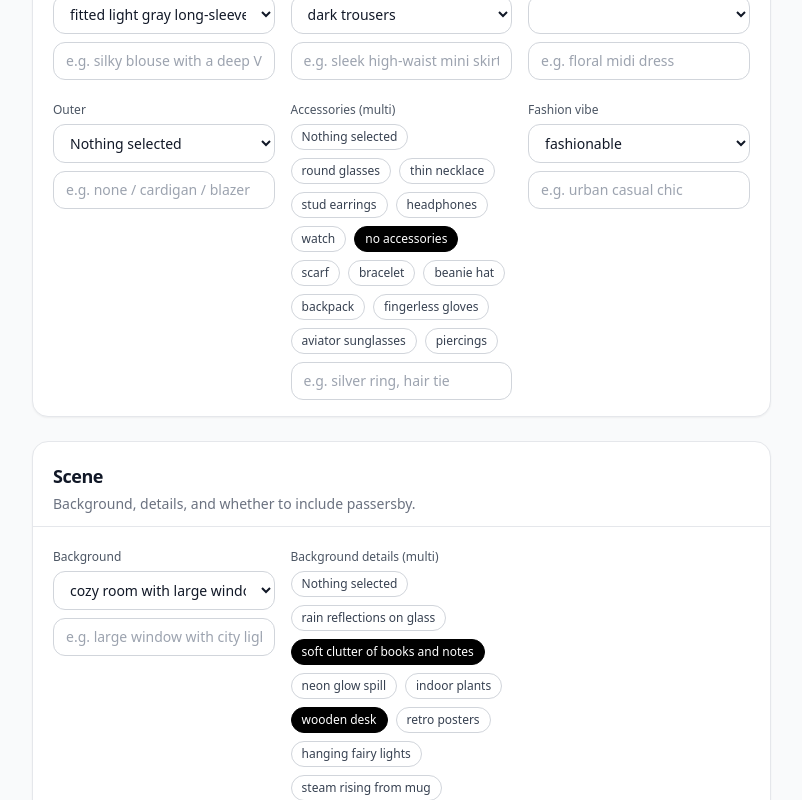
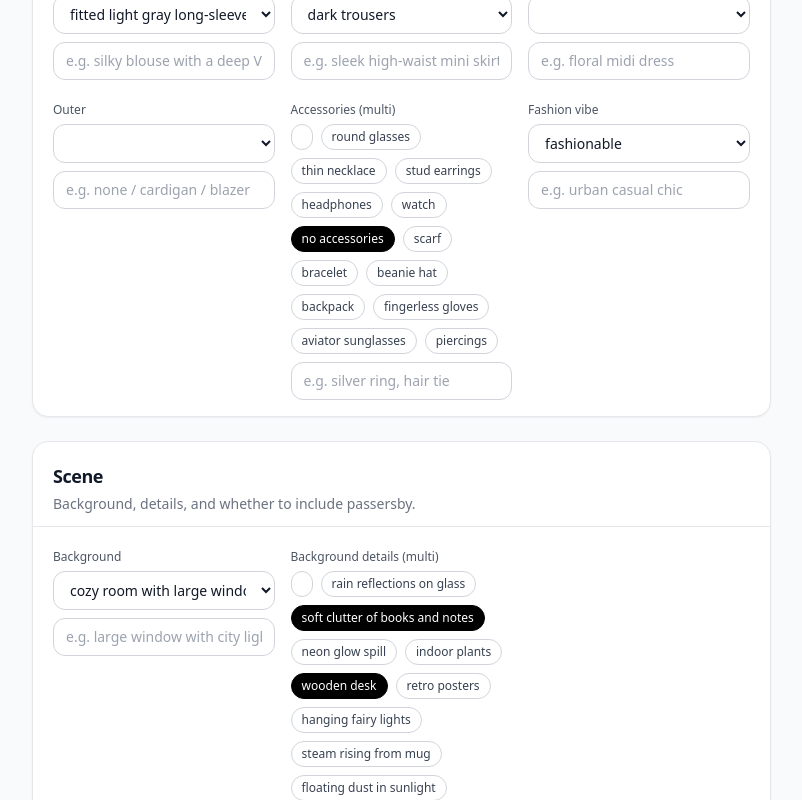
Before and after one commit to 1011gnn1118/sora-prompt-builder, a React (Vite) app: page / in a window 1280 px wide. Shown: the part 1260-2060 px from the top of the page, without its empty margins (48-850 px from the left). Built offline with nearby package versions, Linux system fonts and the light colour scheme.

Commit message:
Unify empty select option and pill clear behavior

```diff
--- a/src/SoraPromptBuilder.jsx
+++ b/src/SoraPromptBuilder.jsx
@@ -448,9 +448,8 @@ export default function SoraPromptBuilder({ uiLang = "EN" }) {
         className={`px-2.5 py-1 rounded-full text-xs border ${
           values.length === 0 ? "bg-black text-white border-black" : "bg-white text-gray-700 border-gray-300"
         }`}
-      >
-        {uiLang === "JP" ? "何も選択していない" : "Nothing selected"}
-      </button>
+        aria-label={uiLang === "JP" ? "何も選択していない" : "Nothing selected"}
+      ></button>
       {pool.map((opt) => {
         const active = values.includes(opt.en);
         return (
@@ -564,7 +563,7 @@ export default function SoraPromptBuilder({ uiLang = "EN" }) {
                   <Select
                     value={state.dress}
                     onChange={(v) => setState({ ...state, dress: v })}
-                    options={[{ value: "", label: "" }, ...toSelectOptions(options.fashionDresses, uiLang)]}
+                    options={toSelectOptions(options.fashionDresses, uiLang)}
                   />
                   <Input
                     value={state.dressManual}
--- a/src/components/ui.jsx
+++ b/src/components/ui.jsx
@@ -51,6 +51,7 @@ export const Select = ({
   options,
   className = "",
   allowCustom = false,
+  customPlaceholder = "e.g.",
 }) => (
   <>
     <select
@@ -68,7 +69,7 @@ export const Select = ({
       <input
         value={value}
         onChange={(e) => onChange(e.target.value)}
-        placeholder="e.g."
+        placeholder={customPlaceholder}
         className={`w-full rounded-xl border border-gray-300 bg-white px-3 py-2 text-sm mt-2 ${className}`}
       />
     )}
--- a/src/data/options.js
+++ b/src/data/options.js
@@ -268,11 +268,10 @@ export const options = {
 // `lang` determines which label (English or Japanese) is shown while the value
 // remains in English so that exported JSON stays consistent.
 export const toSelectOptions = (arr, lang = "EN") => {
-  const noneLabel = lang === "JP" ? "何も選択していない" : "Nothing selected";
   const mapped = arr
     .filter((i) => i.en)
     .map((i) => ({ value: i.en, label: lang === "JP" ? i.jp : i.en }));
-  return [{ value: "", label: noneLabel }, ...mapped];
+  return [{ value: "", label: "" }, ...mapped];
 };
 
 export function findJP(en) {
```
